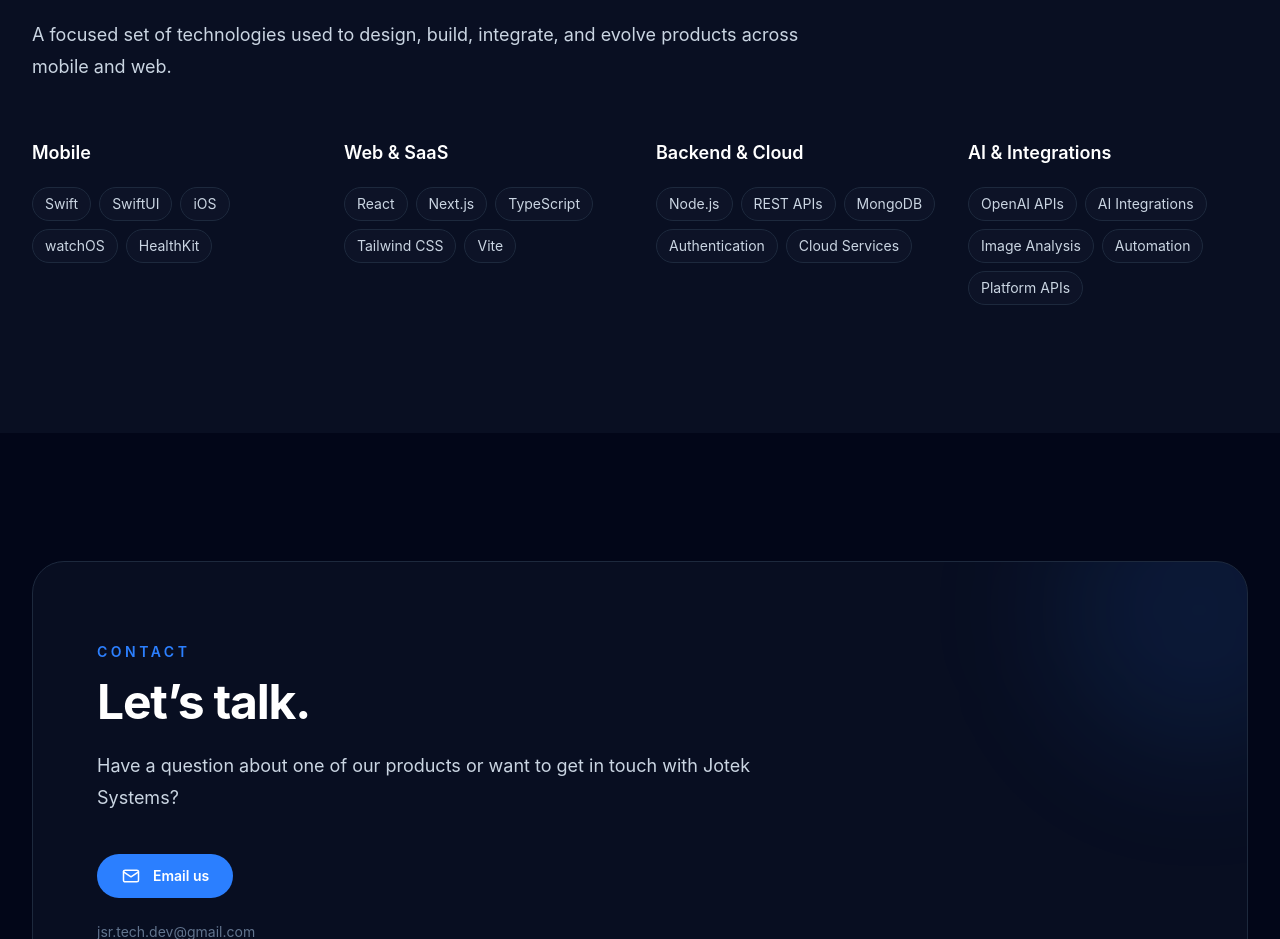
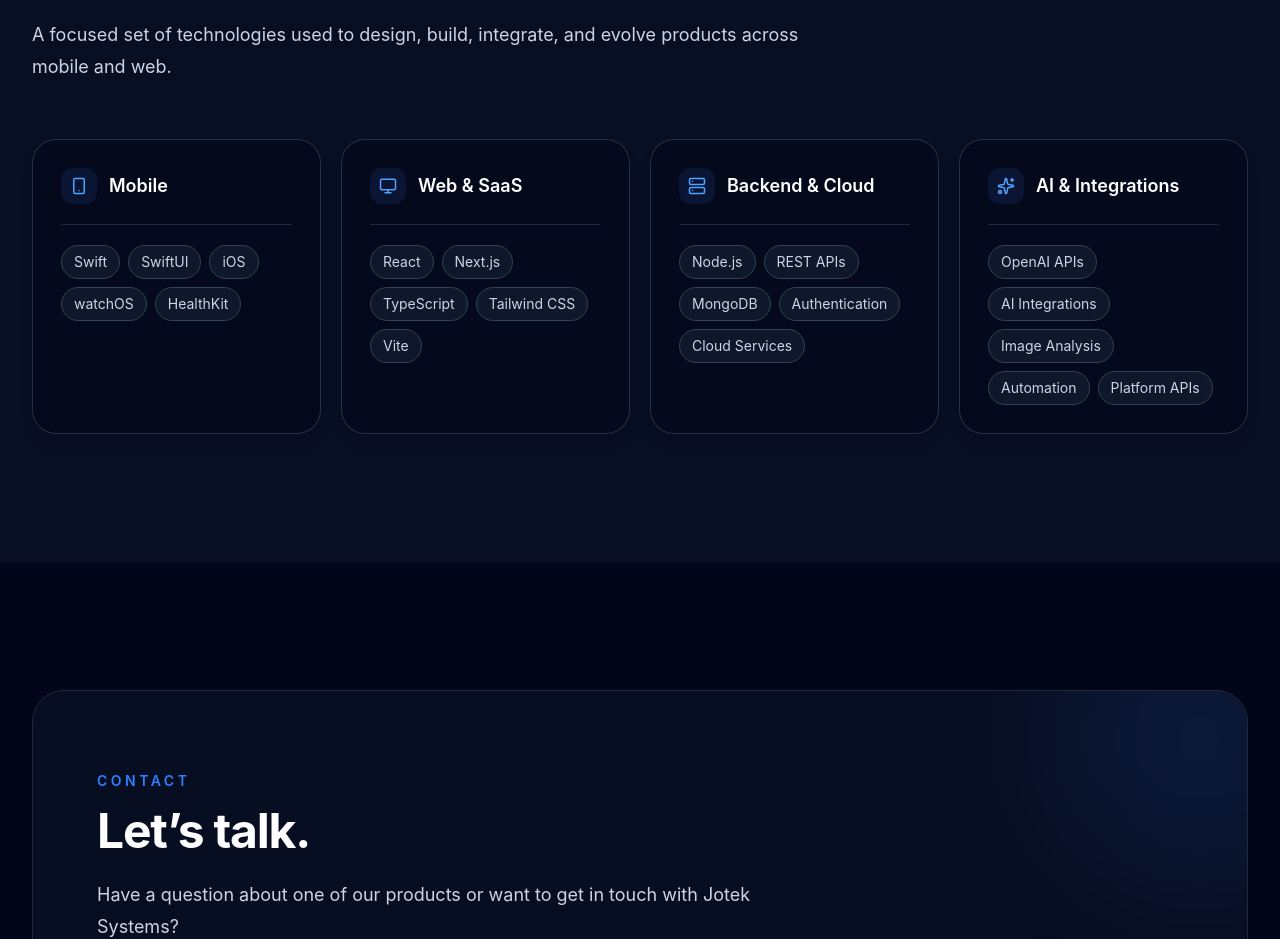
Before and after one commit to JTech-Dev/jotek-systems, a React (Vite) app: page / in a window 1280 px wide. Shown: the part 2520-3459 px from the top of the page. Built offline with nearby package versions, Linux system fonts and the light colour scheme.

Commit message:
Polish skills section with grouped technology cards

```diff
--- a/src/components/home/SkillsSection.tsx
+++ b/src/components/home/SkillsSection.tsx
@@ -1,17 +1,22 @@
+import { Monitor, Server, Smartphone, Sparkles } from "lucide-react";
+
 import { useLanguage } from "../../context/LanguageContext";
 import { useTheme } from "../../context/ThemeContext";
 
 const skillGroups = [
   {
     key: "mobile" as const,
+    icon: Smartphone,
     technologies: ["Swift", "SwiftUI", "iOS", "watchOS", "HealthKit"],
   },
   {
     key: "web" as const,
+    icon: Monitor,
     technologies: ["React", "Next.js", "TypeScript", "Tailwind CSS", "Vite"],
   },
   {
     key: "backend" as const,
+    icon: Server,
     technologies: [
       "Node.js",
       "REST APIs",
@@ -22,6 +27,7 @@ const skillGroups = [
   },
   {
     key: "ai" as const,
+    icon: Sparkles,
     technologies: [
       "OpenAI APIs",
       "AI Integrations",
@@ -62,21 +68,48 @@ export function SkillsSection() {
           </p>
         </div>
 
-        <div className="mt-12 grid gap-8 sm:mt-14 sm:grid-cols-2 lg:grid-cols-4">
-          {skillGroups.map((group) => (
-            <div key={group.key}>
+        <div className="mt-12 grid gap-4 sm:mt-14 sm:grid-cols-2 lg:grid-cols-4 lg:gap-5">
+          {skillGroups.map((group) => {
+            const Icon = group.icon;
+
+            return (
+              <article
+                key={group.key}
+                className={`rounded-3xl border p-6 sm:p-7 ${
+                  isDark
+                    ? "border-slate-700/70 bg-slate-950/55 shadow-lg shadow-black/10"
+                    : "border-slate-200 bg-white shadow-sm shadow-slate-900/5"
+                }`}
+              >
+                <div className="flex items-center gap-3">
+                  <div
+                    className={`flex h-9 w-9 shrink-0 items-center justify-center rounded-xl ${
+                      isDark
+                        ? "bg-blue-500/10 text-blue-400"
+                        : "bg-blue-50 text-blue-600"
+                    }`}
+                  >
+                    <Icon className="h-4.5 w-4.5" aria-hidden="true" />
+                  </div>
+
                   <h3 className="text-lg font-semibold">
                     {t.skills.groups[group.key]}
                   </h3>
+                </div>
 
-              <div className="mt-5 flex flex-wrap gap-2">
+                <div
+                  className={`mt-5 border-t pt-5 ${
+                    isDark ? "border-slate-800" : "border-slate-200"
+                  }`}
+                >
+                  <div className="flex flex-wrap gap-2">
                     {group.technologies.map((technology) => (
                       <span
                         key={technology}
                         className={`rounded-full border px-3 py-1.5 text-sm ${
                           isDark
-                        ? "border-slate-800 bg-slate-900/60 text-slate-300"
-                        : "border-slate-200 bg-white text-slate-700"
+                            ? "border-slate-700 bg-slate-900 text-slate-300"
+                            : "border-slate-200 bg-slate-50 text-slate-700"
                         }`}
                       >
                         {technology}
@@ -84,7 +117,9 @@ export function SkillsSection() {
                     ))}
                   </div>
                 </div>
-          ))}
+              </article>
+            );
+          })}
         </div>
       </div>
     </section>
```
Lines whose indentation alone changed are shown as unchanged.
